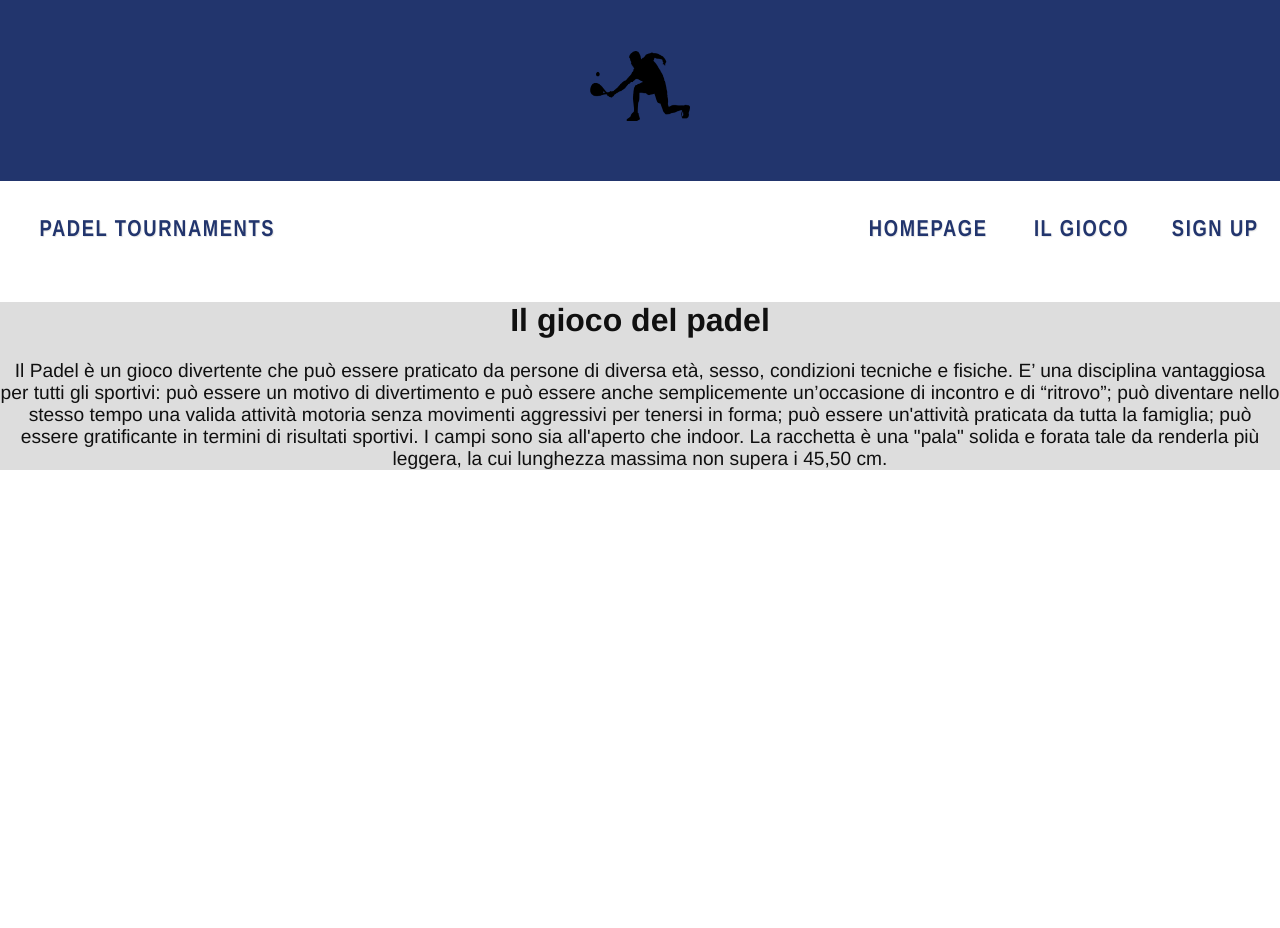
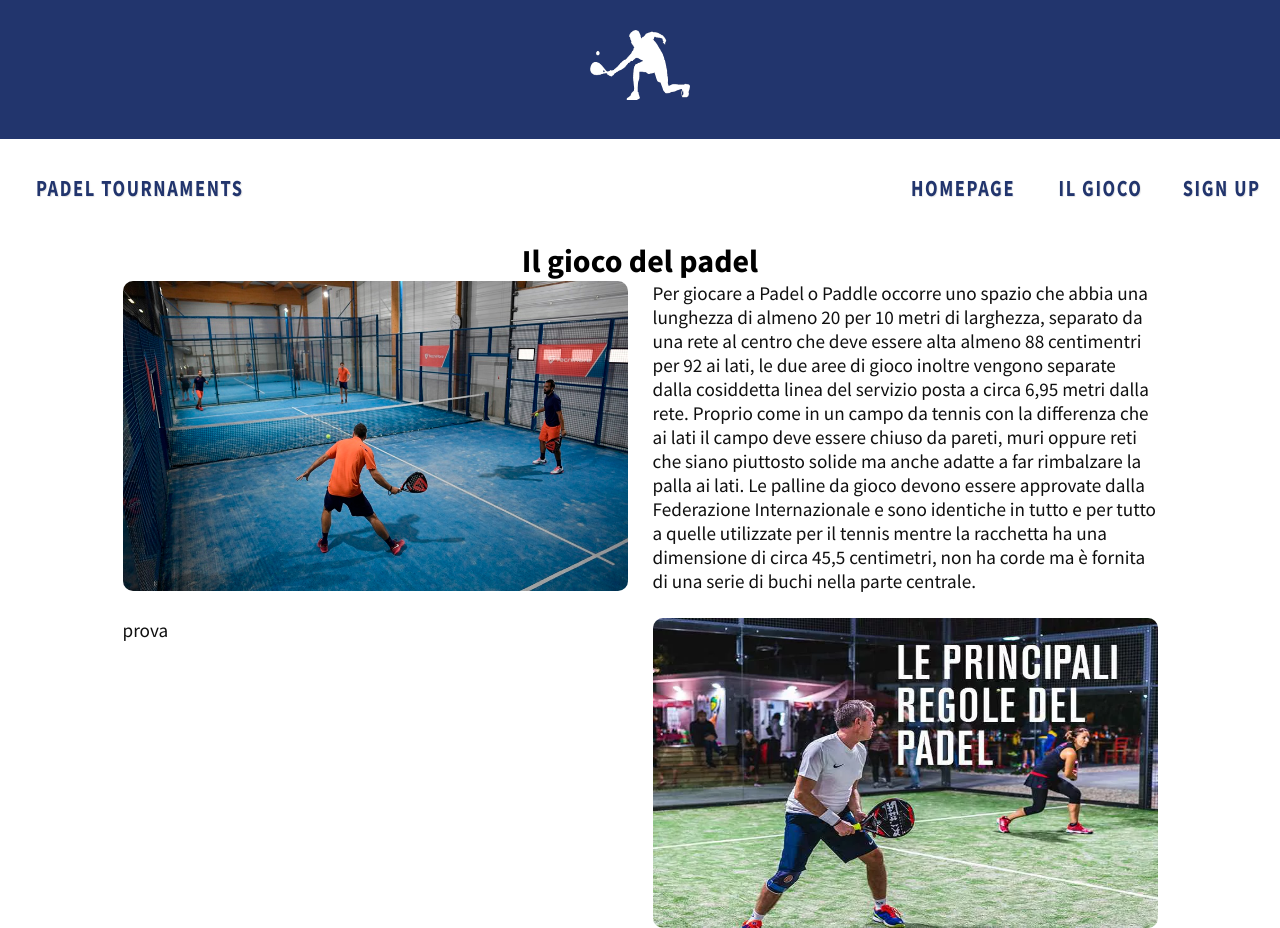
Before and after one commit to R4Lpf/Padel-Tournaments, a PHP site: page /gioco_padel.html in a window 1280 px wide. Before the commit the page ends 470 px from the top, so only its background shows below. Run offline with PHP 8.4, Linux system fonts and the light colour scheme; some libraries are stand-ins or nearby versions.

Commit message:
nuova pagina gioco + popup sistemati

```diff
--- a/gioco_padel.html
+++ b/gioco_padel.html
@@ -1,18 +1,17 @@
 <!DOCTYPE html>
 <html lang=it>
-<head>
-    <link href="style.css" rel="stylesheet" type="text/css" />
-    <title>Padel Tournaments</title>
-    <link href='https://fonts.googleapis.com/css?family=Titillium+Web:400,300,600' rel='stylesheet' type='text/css'><link rel="stylesheet" href="https://cdnjs.cloudflare.com/ajax/libs/normalize/5.0.0/normalize.min.css">
-
-    <script src="https://kit.fontawesome.com/ad39549f21.js" crossorigin="anonymous"></script>
-    <script src="https://ajax.googleapis.com/ajax/libs/jquery/3.5.1/jquery.min.js"></script>
-</head>
+    <head>
+        <link href="style.css" rel="stylesheet" type="text/css" />
+        <title>Padel Tournaments</title>
+        <script src="https://kit.fontawesome.com/ad39549f21.js" ></script>
+        <script src="https://ajax.googleapis.com/ajax/libs/jquery/3.5.1/jquery.min.js"></script>
+        <link href="https://fonts.googleapis.com/css?family=Fira+Sans:400,500,700|Source+Sans+Pro:300,400,600,700" rel="stylesheet">
+    </head>
 <body>
     <script src="/JS-Scripts/change-page-on-left-tab-click.js"></script>
 
     <div class = "header">
-            <h1><img class = "header-image" src= "img/31756.png" height="70" width="100"></h1>
+        <h1><img class = "header-image" src= "img/HEADER BIANCO.png" height="70" width="100"></h1>
     </div>
 
     <div class = "topnav">
@@ -23,16 +22,27 @@
     </div>
 
 
-
+<h1 align="center">Il gioco del padel</h1>
     <div class = "content_gioco">
 
-        <h1 align="center">Il gioco del padel</h1>
+        <div> </div>
+        <img src="/img/gioco_Padel.jpg " height="310" width="505" >
+
         <div class="pasteHere">
-            <p align="center" id="fileTextHere">text from files/text.txt</p>
+            <p align="left" id="filetesto">text from files/text.txt</p>
         </div>
         <script>
-            $('#fileTextHere').load("/testi/il_gioco.txt");
+            $('#filetesto').load("/testi/il_gioco.txt");
         </script>
+        <div></div>
+        <div></div>
+        <div class="pasteHere">
+            <p align="left" id="filetesto"> prova </p>
+        </div>
+        <script>
+            $('#filetesto').load("/testi/regole.txt");
+        </script>
+        <img src="/img/Le-principali-regole-del-padel2.webp" height="310" width="505" >
 
     </div>
 
--- a/style.css
+++ b/style.css
@@ -163,17 +163,26 @@ html, body {
 
     /* padding: 0px 12px;
     border: 1px solid #ccc; */
+    display: grid;
+
     width: 100%;
     border-left: none;
-    background: #ddd;
+    background: rgb(255, 255, 255);
+    grid-gap: 25px;
+    grid-template-columns: 1fr 1fr 1fr 1fr;
 
 }
 
 .content_gioco p, .content_gioco h1
 {
    color: #101010;
+   font-size: large;
 }
 
+.content_gioco img {
+    border-radius: 10px;
+
+}
 
 .list
 {
@@ -574,6 +583,8 @@ grid-gap: 24px 16px;
     justify-content: space-between;
     align-items: center;
     color: white;
+    border-top-left-radius: 10px ;
+    border-top-right-radius: 10px ;
     background-color: #22356d;
     border-bottom: 1px solid black;
   }
@@ -581,6 +592,9 @@ grid-gap: 24px 16px;
   .modal-header .title {
     font-size: 1.25rem;
     font-weight: bold;
+    font-family: "Source Sans Pro",Helvetica,Arial,sans-serif;
+
+
   }
 
   .modal-header .close-button {
@@ -594,6 +608,8 @@ grid-gap: 24px 16px;
 
   .modal-body {
     padding: 10px 15px;
+    font-family: "Source Sans Pro",Helvetica,Arial,sans-serif;
+    font-size: large;
   }
 
   #overlay {
--- /dev/null
+++ b/testi/regole.txt
@@ -0,0 +1,2 @@
+Per giocare a Padel o Paddle occorre uno spazio che abbia una lunghezza di almeno 20 per 10 metri di larghezza, separato da una rete al centro che deve essere alta almeno 88 centimentri per 92 ai lati, le due aree di gioco inoltre vengono separate dalla cosiddetta linea del servizio posta a circa 6,95 metri dalla rete. Proprio come in un campo da tennis con la differenza che ai lati il campo deve essere chiuso da pareti, muri oppure reti che siano piuttosto solide ma anche adatte a far rimbalzare la palla ai lati.
+Le palline da gioco devono essere approvate dalla Federazione Internazionale e sono identiche in tutto e per tutto a quelle utilizzate per il tennis mentre la racchetta ha una dimensione di circa 45,5 centimetri, non ha corde ma è fornita di una serie di buchi nella parte centrale.
```
Also changed, not shown: card.php (+47 -30 lines), img/Le-principali-regole-del-padel2.webp (added), img/gioco_Padel.jpg (added).
